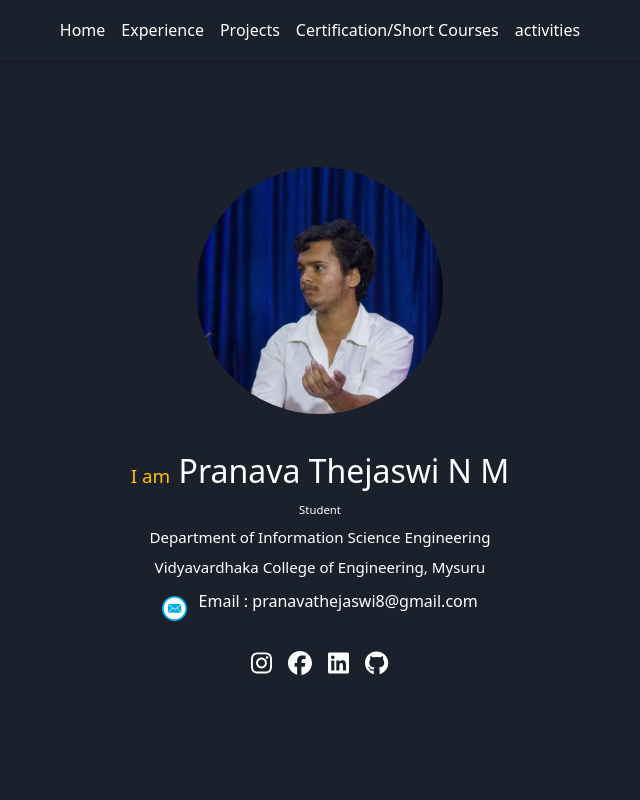
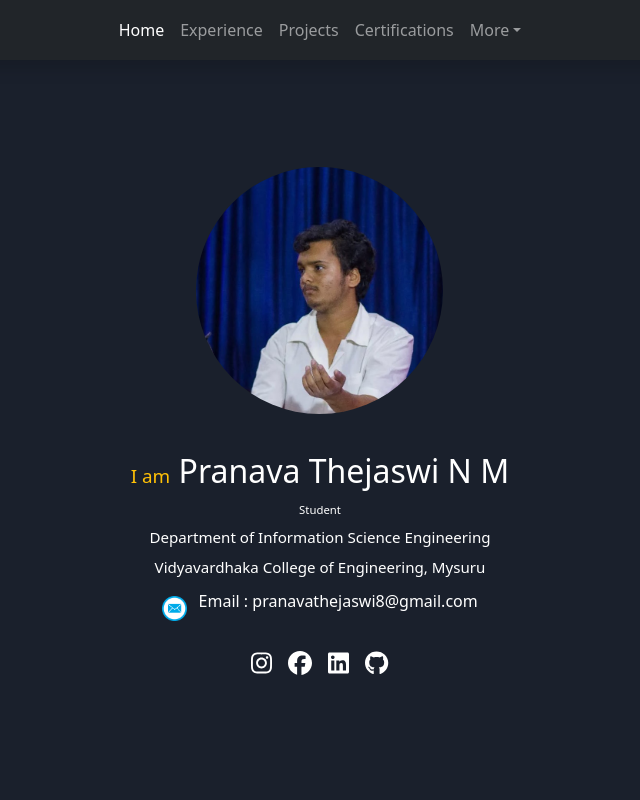
Before and after one commit to PRANAVATHEJASWI/Pranava-website, a Next.js app: page / in a window 1280 px wide. Shown: the top 800 px of the page, without its empty margins (320-960 px from the left). Built offline with nearby package versions, Linux system fonts and the light colour scheme.

Commit message:
Update Navbar.tsx

```diff
--- a/src/app/components/Navbar.tsx
+++ b/src/app/components/Navbar.tsx
@@ -1,20 +1,60 @@
-// components/Navbar.tsx
 'use client';
 import Link from 'next/link';
-import '../styles/navbar.css';  // Import the CSS file
+import { useEffect } from 'react';
+import 'bootstrap/dist/css/bootstrap.min.css';
+import '../styles/navbar.css';
+export default function Navbar() {
+  useEffect(() => {
+    import('bootstrap/dist/js/bootstrap.bundle.min.js');
+  }, []);
 
-export default function Navbar() {
   return (
-    <>
-    <nav className={`navbar`}>
-        <div className="nav-links space-x-4">
-          <Link href="/" className="hover:text-cyan-400 transition">Home</Link>
-          <Link href="#experience" className="hover:text-cyan-400 transition">Experience</Link>
-          <Link href="#projects" className="hover:text-cyan-400 transition">Projects</Link>
-          <Link href="#Certificate" className="hover:text-cyan-400 transition">Certification/Short Courses</Link>
-          <Link href="#activities" className="hover:text-cyan-400 transition">activities</Link>
+    <nav className="navbar navbar-expand-lg navbar-dark bg-dark fixed-top shadow">
+      <div className="container-fluid">
+        <button
+          className="navbar-toggler ms-auto"
+          type="button"
+          data-bs-toggle="collapse"
+          data-bs-target="#navbarNavDropdown"
+          aria-controls="navbarNavDropdown"
+          aria-expanded="false"
+          aria-label="Toggle navigation"
+        >
+          <span className="navbar-toggler-icon" />
+        </button>
+
+        <div className="collapse navbar-collapse justify-content-center" id="navbarNavDropdown">
+          <ul className="navbar-nav">
+            <li className="nav-item">
+              <Link className="nav-link active" aria-current="page" href="/">Home</Link>
+            </li>
+            <li className="nav-item">
+              <Link className="nav-link" href="#experience">Experience</Link>
+            </li>
+            <li className="nav-item">
+              <Link className="nav-link" href="#projects">Projects</Link>
+            </li>
+            <li className="nav-item">
+              <Link className="nav-link" href="#Certificate">Certifications</Link>
+            </li>
+            <li className="nav-item dropdown">
+              <a
+                className="nav-link dropdown-toggle"
+                href="#"
+                role="button"
+                data-bs-toggle="dropdown"
+                aria-expanded="false"
+              >
+                More
+              </a>
+              <ul className="dropdown-menu dropdown-menu-dark">
+                <li><Link className="dropdown-item" href="#activities">Activities</Link></li>
+                <li><a className="dropdown-item" href="#">Contact</a></li>
+              </ul>
+            </li>
+          </ul>
         </div>
+      </div>
     </nav>
-    </>
   );
 }
```
